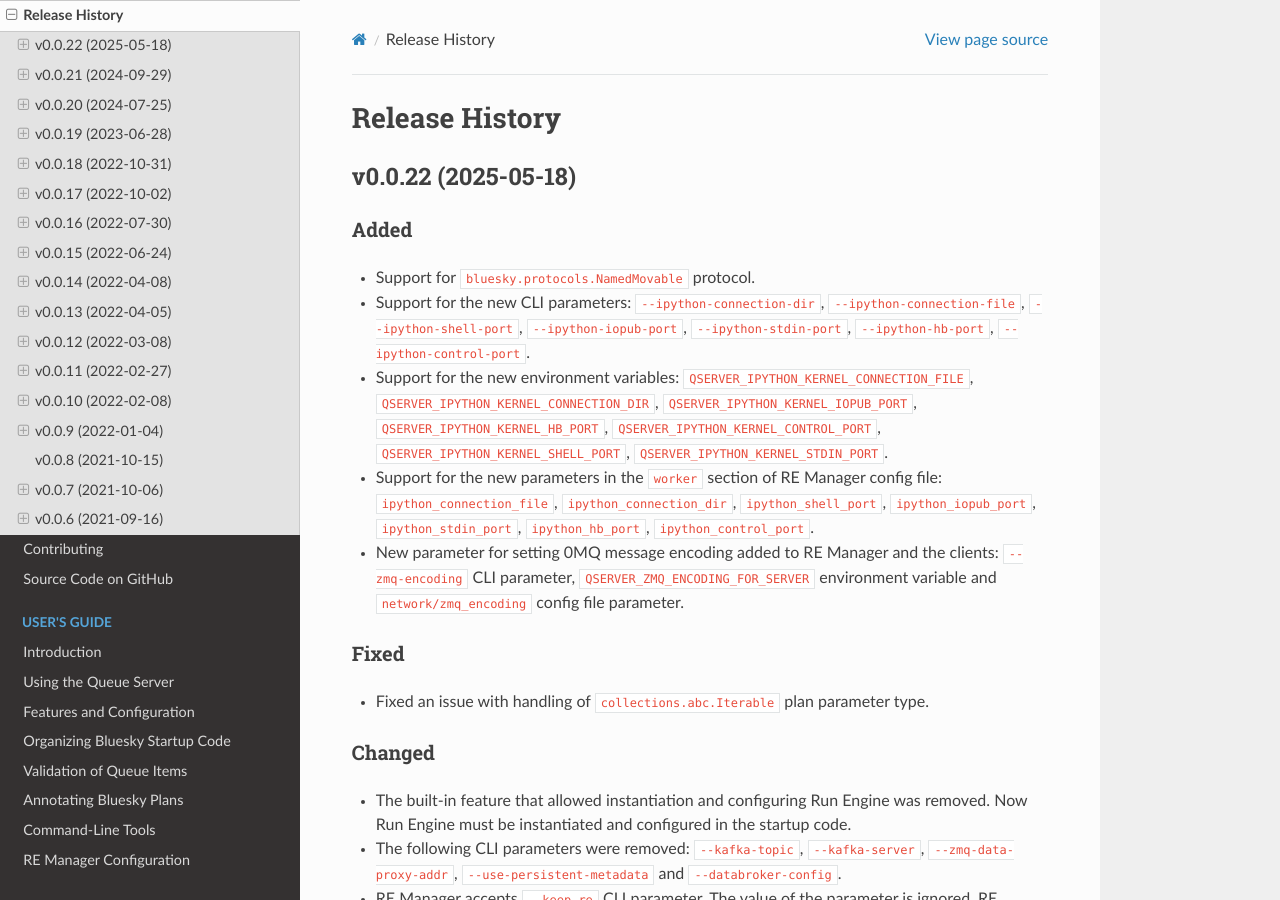
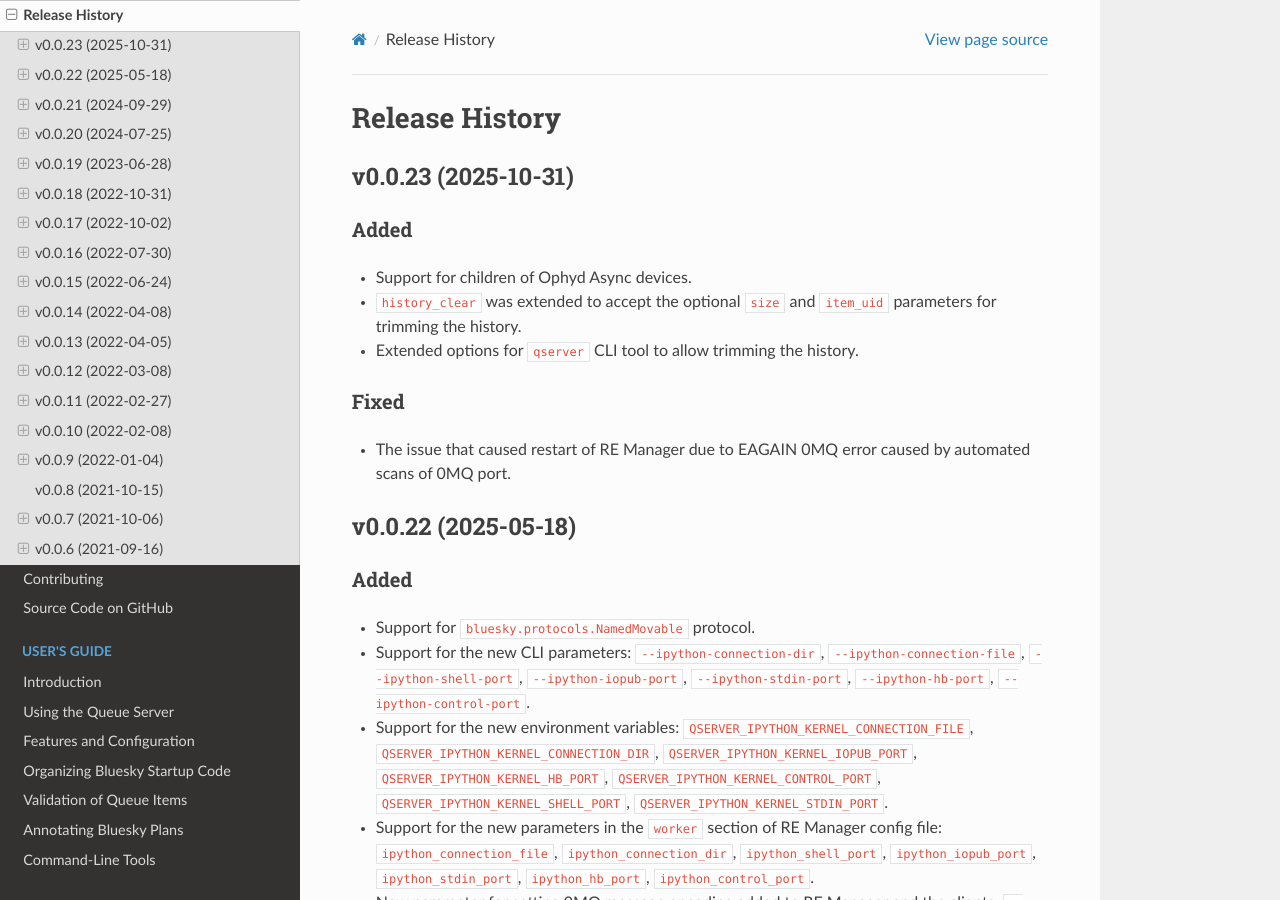
Before and after one commit to bluesky/bluesky-queueserver, a Sphinx documentation site: the page built from docs/source/release_history.rst, in a window 1280 px wide and 900 px high. Built offline with Sphinx 7.4.7 and the Read the Docs theme 3.1.0, drawn with Linux system fonts in a browser that asks for light colours.

Commit message:
DOC: release notes v0.0.23

```diff
--- a/docs/source/release_history.rst
+++ b/docs/source/release_history.rst
@@ -1,6 +1,24 @@
 ===============
 Release History
 ===============
+
+v0.0.23 (2025-10-31)
+====================
+
+Added
+-----
+
+- Support for children of Ophyd Async devices.
+
+- ``history_clear`` was extended to accept the optional ``size`` and ``item_uid``  parameters for trimming the history.
+
+- Extended options for ``qserver`` CLI tool to allow trimming the history.
+
+Fixed
+-----
+
+- The issue that caused restart of RE Manager due to EAGAIN 0MQ error caused by automated scans of 0MQ port.
+
 
 v0.0.22 (2025-05-18)
 ====================
```
